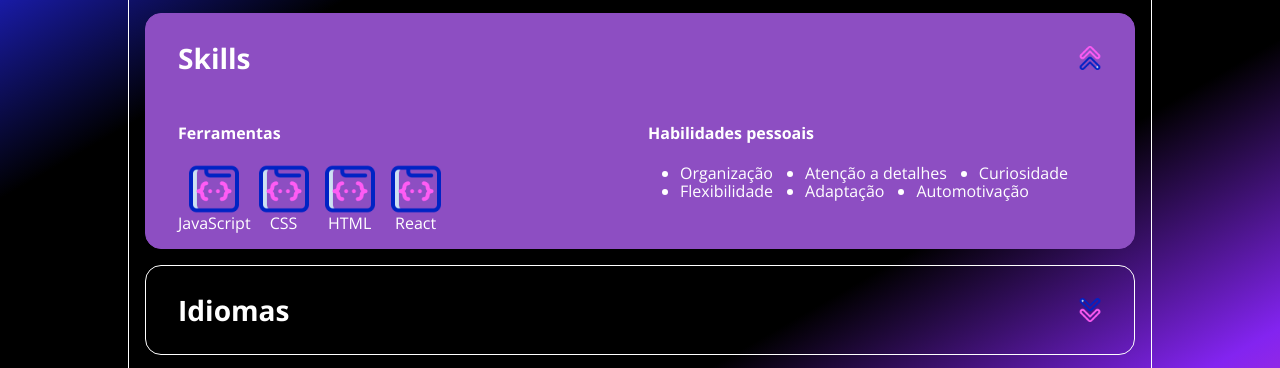
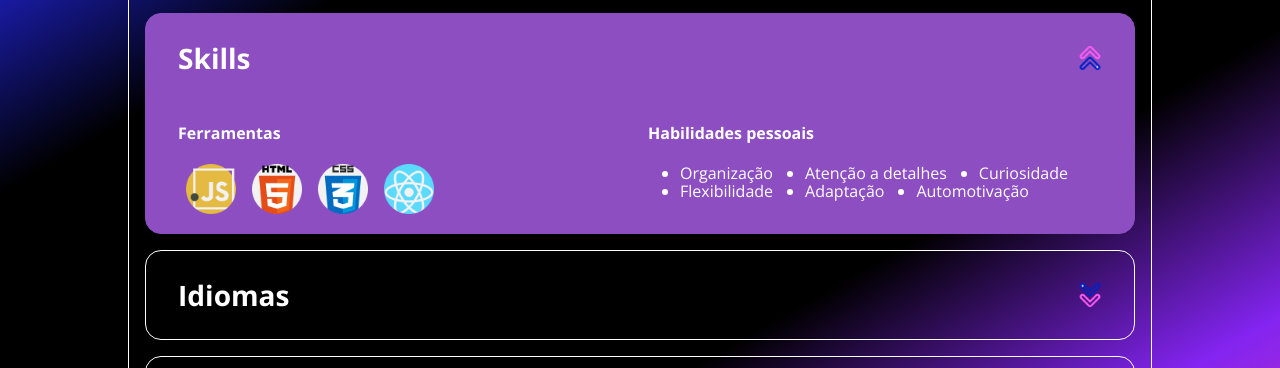
Before and after one commit to galemagalhaes/portfolio-page, a plain HTML site: page index.html in a window 1280 px wide. Both pictures are taken after a click on the button "Skills". Shown: the part 379-747 px from the top of the page. Drawn offline with nearby package versions, Linux system fonts and the light colour scheme.

Commit message:
atualiza idiomas

```diff
--- a/assets/css/skills.css
+++ b/assets/css/skills.css
@@ -14,6 +14,7 @@
 }
 .skills .tools ul li img {
   max-width: 50px;
+  max-height: 50px;
   margin: 0 0.5rem;
 }
 .lang{
--- a/assets/js/main.js
+++ b/assets/js/main.js
@@ -21,14 +21,26 @@ function updateProfileInfo(profileData){
   email.href = `mailto:${profileData.email}`
 }
 
-function updateProfileSkills(profileData){
+function updateSoftSkills(profileData){
   const softskills = document.getElementById('profile.skills.softskills')
   softskills.innerHTML = profileData.skills.softskills.map(skill => `<li>${skill}</li>`).join('')
+}
+
+function updateHardSkills(profileData){
+  const hardskills = document.getElementById('profile.skills.hardskills')
+  hardskills.innerHTML = profileData.skills.hardskills.map(skill => `<li> <img src="${skill.logo}" alt="${skill.name}" title="${skill.name}"> </li>`).join('')
+}
+
+function updateLanguages(profileData){
+  const languages = document.getElementById('profile.languages')
+  languages.innerHTML = profileData.languages.map(language => `<li>${language}</li>`).join('')
 }
 
 (async () => {
   const profileData = await fetchProfileData()
   updateProfileInfo(profileData)
-  updateProfileSkills(profileData)
+  updateSoftSkills(profileData)
+  updateHardSkills(profileData)
+  updateLanguages(profileData)
   console.log(profileData)
 })()
--- a/data/profile.json
+++ b/data/profile.json
@@ -32,5 +32,10 @@
       "Adaptação",
       "Automotivação"
     ]
-  }
+  },
+  "languages":[
+    "Português BR",
+    "Inglês",
+    "Francês"
+  ]
 }
--- a/index.html
+++ b/index.html
@@ -120,7 +120,7 @@
       <section class="acordeon">
         <button class="trigger" type="button"><h3>Idiomas</h3></button>
         <div class="content">
-          <ul class="languages">
+          <ul class="languages" id="languages">
             <li>Português</li>
             <li>Inglês</li>
             <li>Francês</li>
```
